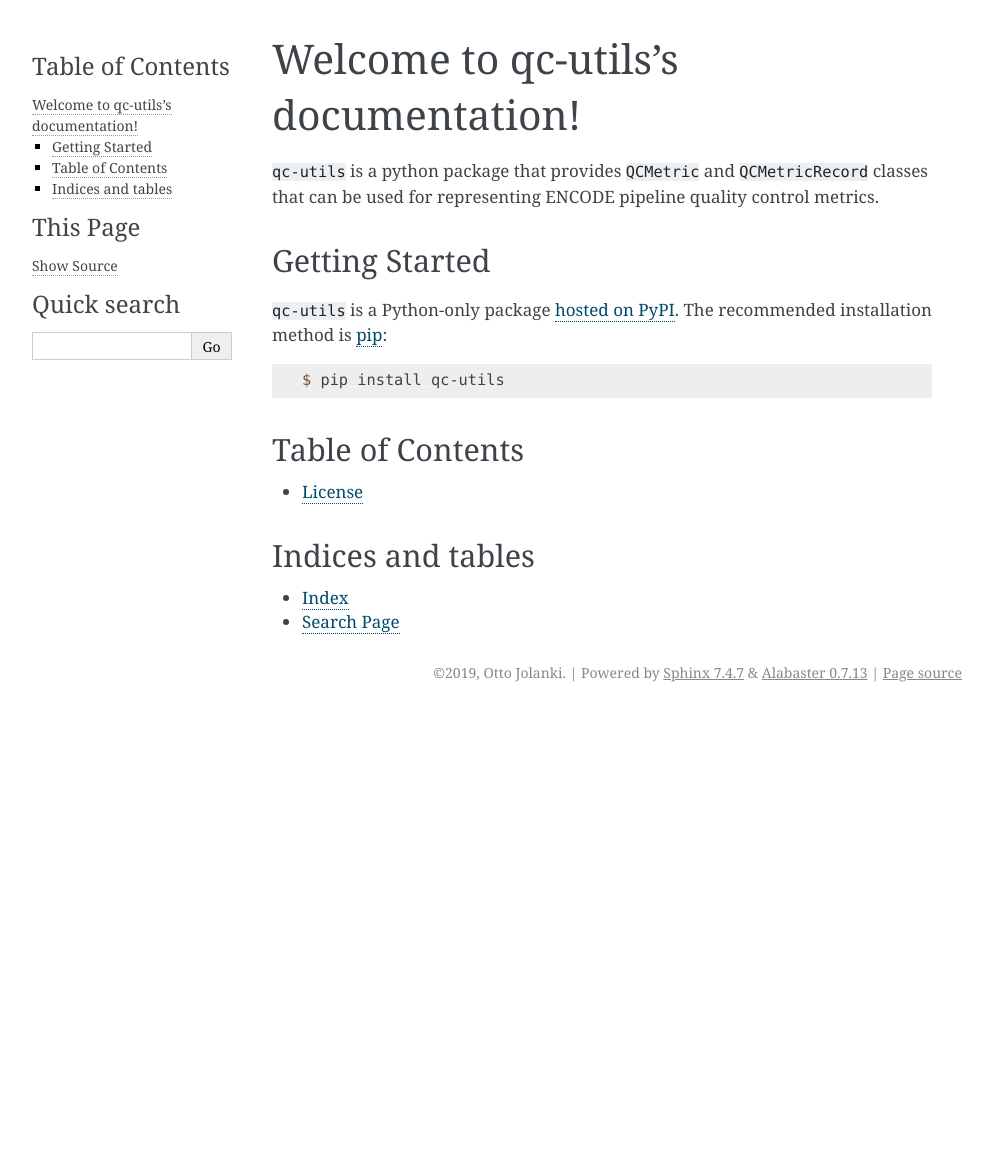
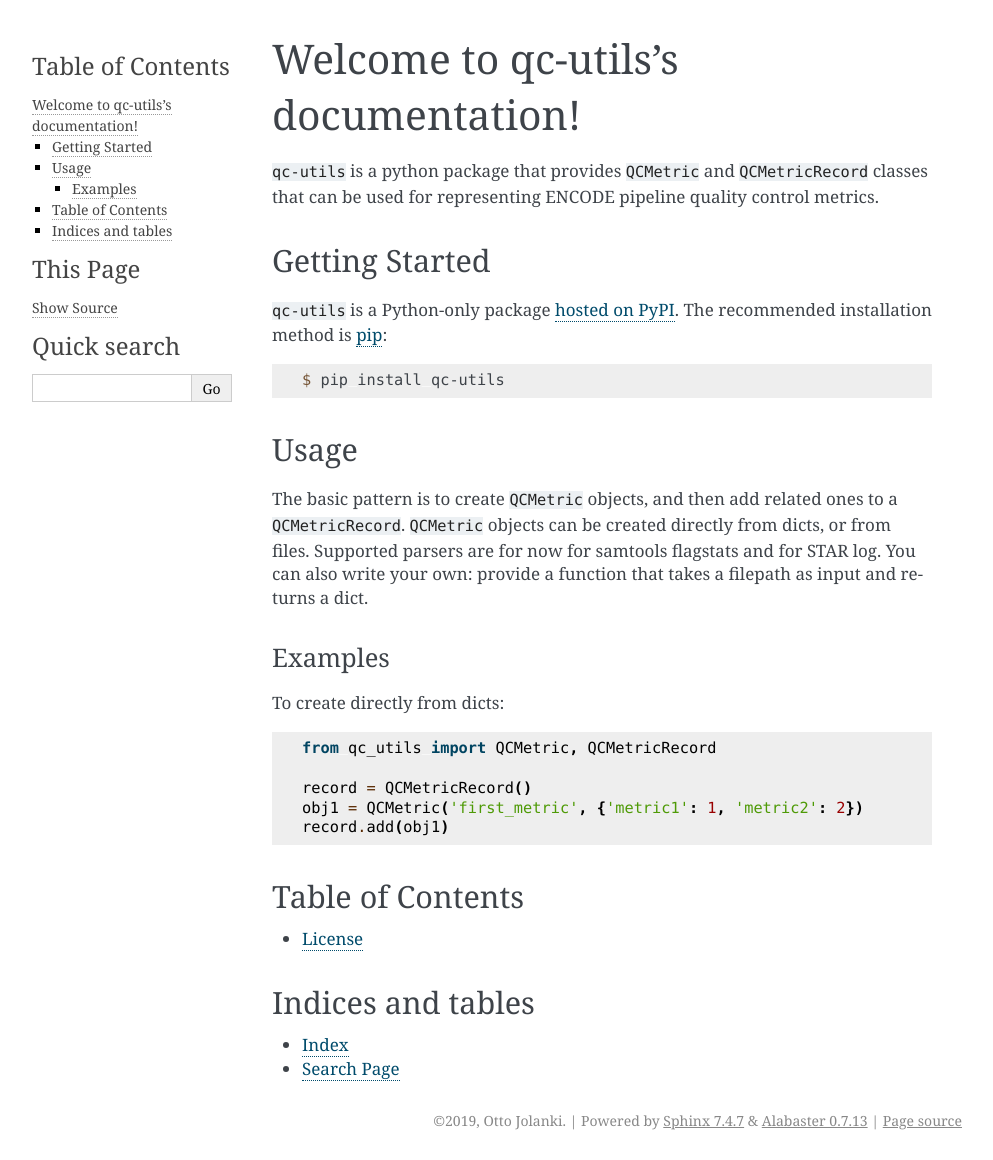
Before and after one commit to ENCODE-DCC/qc-utils, a Sphinx documentation site: the page built from docs/index.rst, in a window 1280 px wide. Shown: the whole page, without its empty margins (148-1141 px from the left). Built offline with Sphinx 7.4.7, drawn with Linux system fonts in a browser that asks for light colours; before the commit the page ends 900 px from its top, so only the background shows below that.

Commit message:
first example

```diff
--- a/docs/index.rst
+++ b/docs/index.rst
@@ -16,6 +16,24 @@ Getting Started
 
    $ pip install qc-utils
 
+Usage
+=======
+
+The basic pattern is to create ``QCMetric`` objects, and then add related ones to a ``QCMetricRecord``. ``QCMetric`` objects can be created directly from dicts, or from files. Supported parsers are for now for samtools flagstats and for STAR log. You can also write your own: provide a function that takes a filepath as input and returns a dict.
+
+Examples
+---------
+
+To create directly from dicts:
+::
+
+    from qc_utils import QCMetric, QCMetricRecord
+
+    record = QCMetricRecord()
+    obj1 = QCMetric('first_metric', {'metric1': 1, 'metric2': 2})
+    record.add(obj1)
+
+
 Table of Contents
 ==================
 
```
